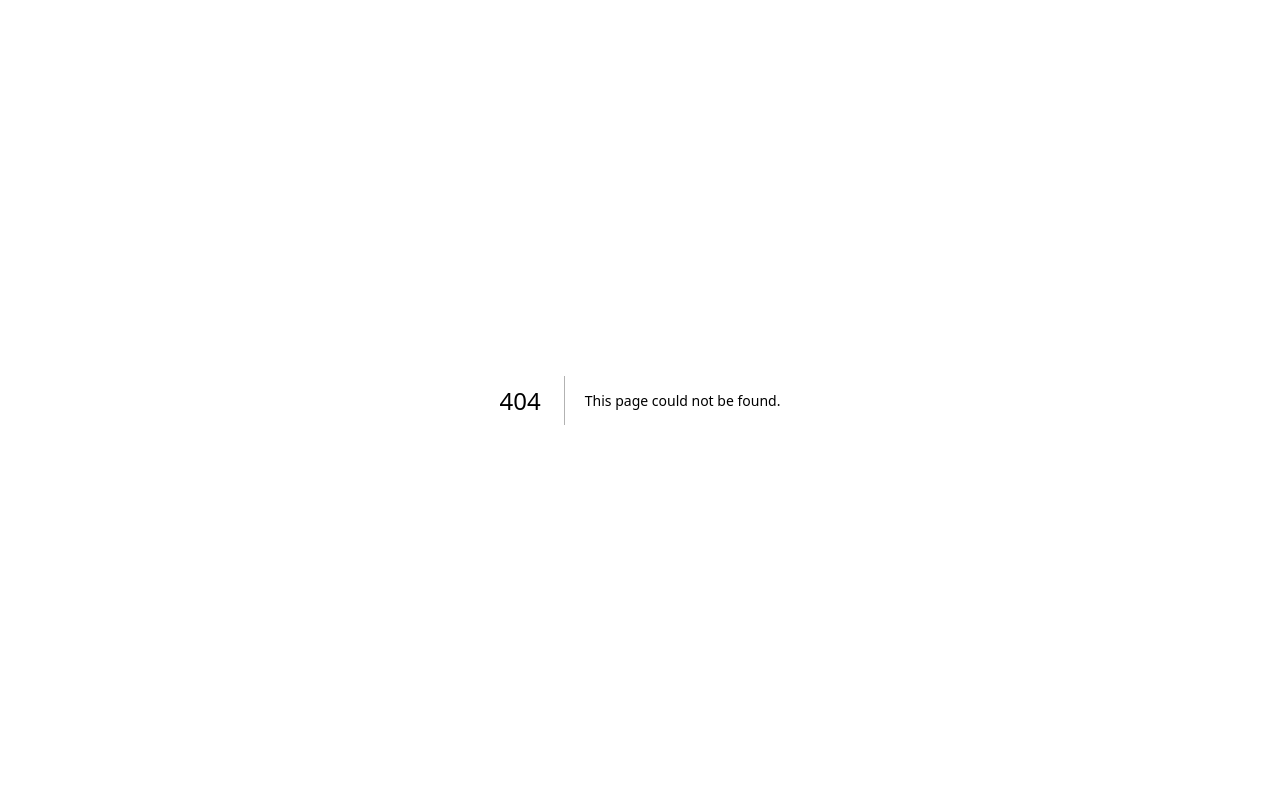
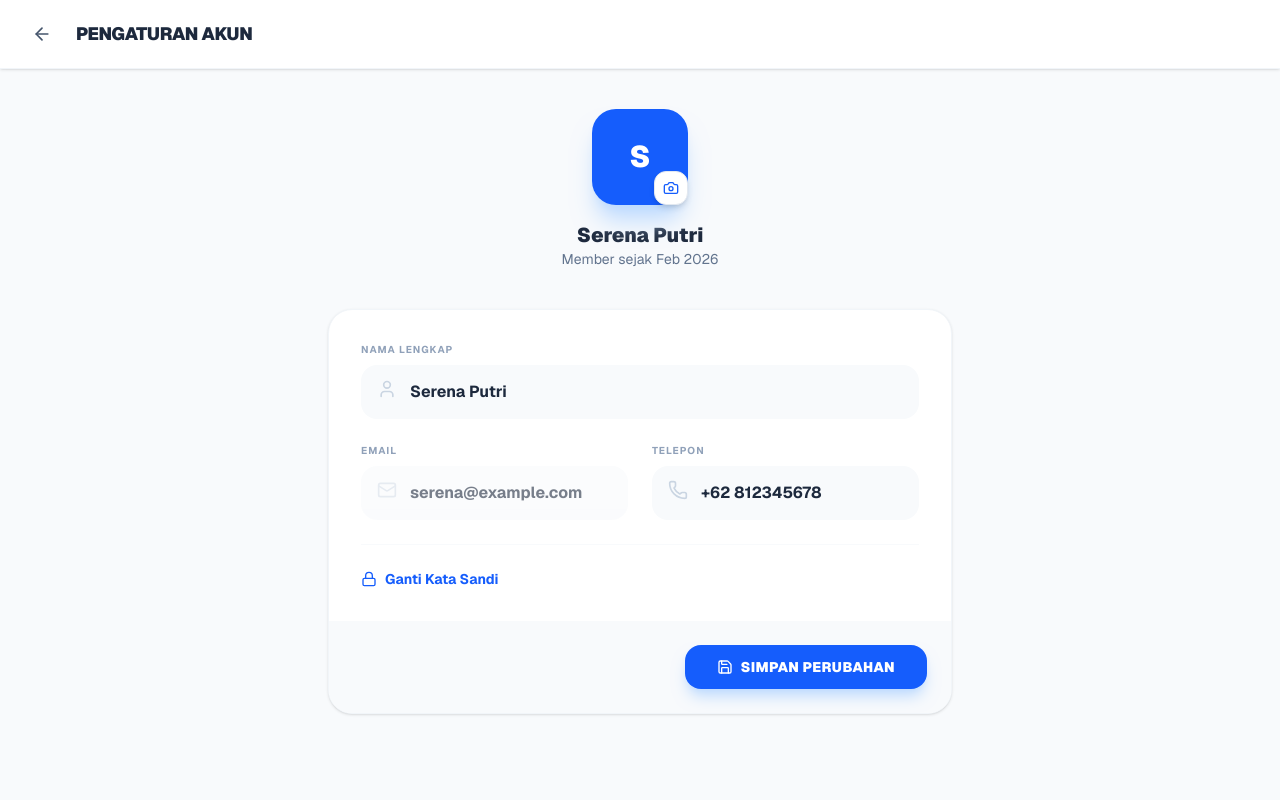
Before and after one commit to doaesque/skybus, a Next.js app: page /settings in a window 1280 px wide. Before the commit this address had no page. Shown: the top 800 px of the page. Built offline with nearby package versions, Linux system fonts and the light colour scheme.

Commit message:
feat(settings): create user profile settings page

```diff
--- /dev/null
+++ b/src/app/settings/page.tsx
@@ -0,0 +1,89 @@
+"use client";
+
+import React, { useState } from 'react';
+import { ArrowLeft, User, Mail, Phone, Lock, Save, Camera } from 'lucide-react';
+import Link from 'next/link';
+
+export default function SettingsPage() {
+  const [isSaving, setIsSaving] = useState(false);
+
+  const handleSave = () => {
+    setIsSaving(true);
+    setTimeout(() => {
+        setIsSaving(false);
+        alert("Profil berhasil diperbarui!");
+    }, 1500);
+  };
+
+  return (
+    <div className="min-h-screen bg-slate-50 dark:bg-slate-950 font-sans text-slate-800 dark:text-slate-100 transition-colors pb-20">
+      <div className="bg-white dark:bg-slate-900 p-4 shadow-sm sticky top-0 z-40 border-b border-slate-100 dark:border-slate-800 flex items-center gap-4 px-6">
+        <Link href="/" className="p-2 hover:bg-slate-100 dark:hover:bg-slate-800 rounded-full transition text-slate-600 dark:text-slate-400">
+            <ArrowLeft className="w-5 h-5" />
+        </Link>
+        <h1 className="font-black text-lg uppercase tracking-tight">Pengaturan Akun</h1>
+      </div>
+
+      <div className="max-w-2xl mx-auto px-6 py-10">
+        <div className="flex flex-col items-center mb-10">
+            <div className="relative group">
+                <div className="w-24 h-24 rounded-3xl bg-blue-600 flex items-center justify-center text-white text-3xl font-black shadow-xl shadow-blue-200 dark:shadow-none">
+                    S
+                </div>
+                <button className="absolute bottom-0 right-0 p-2 bg-white dark:bg-slate-800 border border-slate-200 dark:border-slate-700 rounded-xl shadow-md text-blue-600 hover:scale-110 transition">
+                    <Camera className="w-4 h-4" />
+                </button>
+            </div>
+            <h2 className="mt-4 font-black text-xl">Serena Putri</h2>
+            <p className="text-sm text-slate-500">Member sejak Feb 2026</p>
+        </div>
+
+        <div className="bg-white dark:bg-slate-900 rounded-3xl shadow-sm border border-slate-100 dark:border-slate-800 overflow-hidden">
+            <div className="p-8 space-y-6">
+                <div>
+                    <label className="block text-[10px] font-bold text-slate-400 uppercase tracking-widest mb-2">Nama Lengkap</label>
+                    <div className="relative">
+                        <User className="absolute left-4 top-3.5 w-5 h-5 text-slate-300" />
+                        <input type="text" defaultValue="Serena Putri" className="w-full pl-12 pr-4 py-3.5 bg-slate-50 dark:bg-slate-800 rounded-2xl focus:outline-none focus:ring-2 focus:ring-blue-600/20 font-bold transition border border-transparent focus:border-blue-600" />
+                    </div>
+                </div>
+
+                <div className="grid md:grid-cols-2 gap-6">
+                    <div>
+                        <label className="block text-[10px] font-bold text-slate-400 uppercase tracking-widest mb-2">Email</label>
+                        <div className="relative">
+                            <Mail className="absolute left-4 top-3.5 w-5 h-5 text-slate-300" />
+                            <input type="email" defaultValue="serena@example.com" className="w-full pl-12 pr-4 py-3.5 bg-slate-50 dark:bg-slate-800 rounded-2xl focus:outline-none font-bold transition border border-transparent opacity-60 cursor-not-allowed" disabled />
+                        </div>
+                    </div>
+                    <div>
+                        <label className="block text-[10px] font-bold text-slate-400 uppercase tracking-widest mb-2">Telepon</label>
+                        <div className="relative">
+                            <Phone className="absolute left-4 top-3.5 w-5 h-5 text-slate-300" />
+                            <input type="tel" defaultValue="+62 812345678" className="w-full pl-12 pr-4 py-3.5 bg-slate-50 dark:bg-slate-800 rounded-2xl focus:outline-none focus:ring-2 focus:ring-blue-600/20 font-bold transition border border-transparent focus:border-blue-600" />
+                        </div>
+                    </div>
+                </div>
+
+                <div className="pt-6 border-t border-slate-50 dark:border-slate-800">
+                    <button className="text-sm font-bold text-blue-600 flex items-center gap-2 hover:underline">
+                        <Lock className="w-4 h-4" /> Ganti Kata Sandi
+                    </button>
+                </div>
+            </div>
+
+            <div className="p-6 bg-slate-50 dark:bg-slate-800/50 flex justify-end">
+                <button
+                    onClick={handleSave}
+                    disabled={isSaving}
+                    className="bg-blue-600 text-white px-8 py-3 rounded-2xl font-black text-sm uppercase tracking-wide hover:bg-blue-700 transition shadow-lg shadow-blue-200 dark:shadow-none flex items-center gap-2 disabled:opacity-50"
+                >
+                    {isSaving ? <span className="w-4 h-4 border-2 border-white/30 border-t-white rounded-full animate-spin"></span> : <Save className="w-4 h-4" />}
+                    Simpan Perubahan
+                </button>
+            </div>
+        </div>
+      </div>
+    </div>
+  );
+}
```
